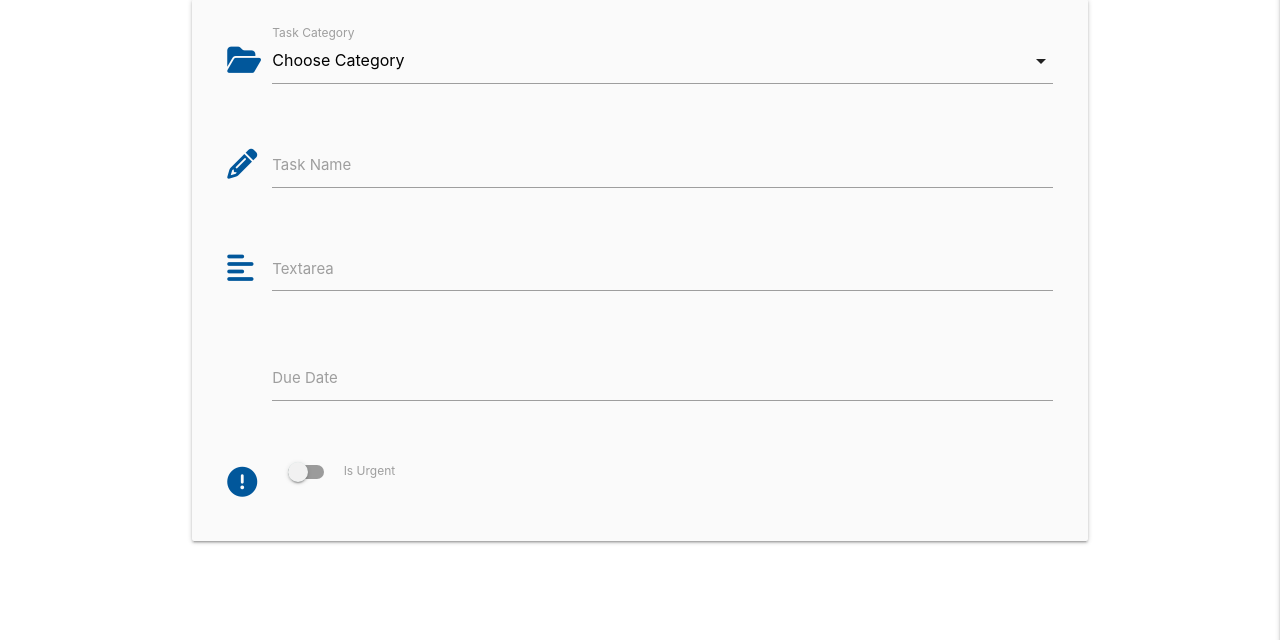
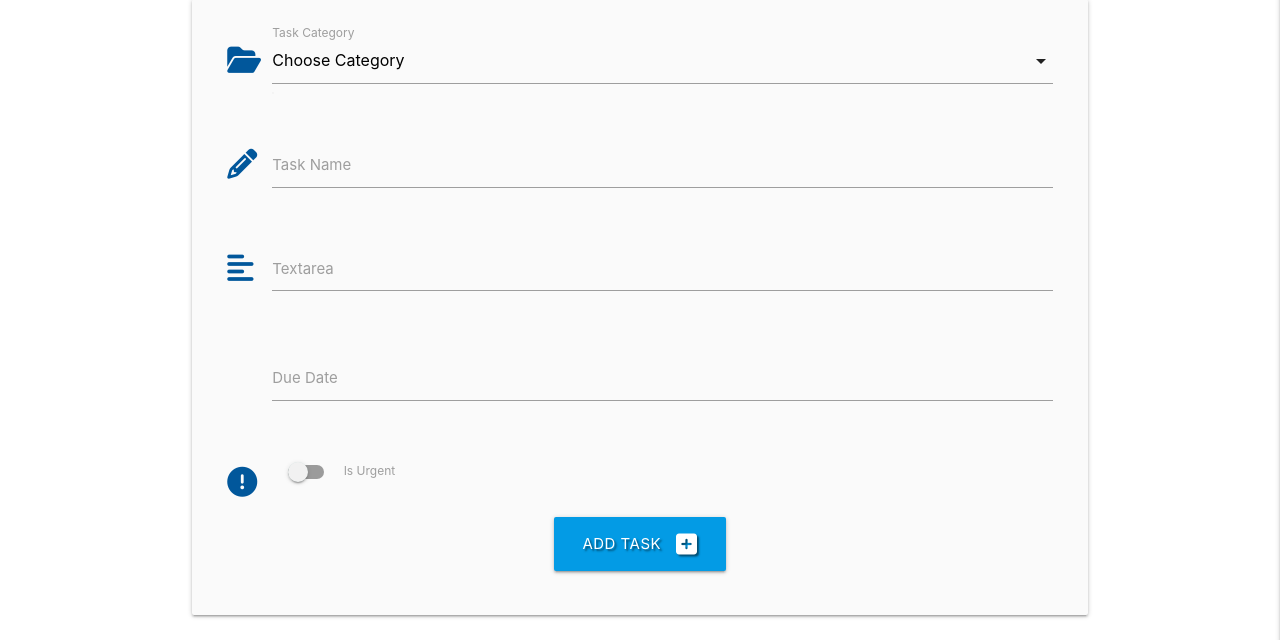
Before and after one commit to AlexanderMarriott/Mongo-db-practice-, a Flask app: page /add_task in a window 1280 px wide. Shown: the part 160-800 px from the top of the page. Run offline with Flask 3, Linux system fonts and the light colour scheme; data that the repository does not hold is empty; some libraries are stand-ins or nearby versions.

Commit message:
add custom materialise validation to category select

```diff
--- a/app.py
+++ b/app.py
@@ -99,8 +99,23 @@ def logout():
     return redirect(url_for("login"))
 
 
-@app.route("/add_task")
+@app.route("/add_task", methods=["GET", "POST"])
 def add_task():
+    if request.method == "POST":
+        is_urgent = "on" if request.form.get("is_urgent") else "off"
+        task = {
+            "category_name": request.form.get("category_name"),
+            "task_name": request.form.get("task_name"),
+            "task_description": request.form.get("task_description"),
+            "is_urgent": is_urgent,
+            "due_date": request.form.get("due_date"),
+            "created_by": session["user"]
+
+        }
+        mongo.db.tasks.insert_one(task)
+        flash("Task Sucessfully Added")
+        return redirect(url_for("get_tasks"))
+
     categories = mongo.db.categories.find().sort("category_name", 1)
     return render_template("add_task.html", categories=categories)
 
--- a/static/js/script.js
+++ b/static/js/script.js
@@ -11,4 +11,32 @@ $(document).ready(function(){
         done: "select"
       }
     });
+
+    validateMaterializeSelect();
+    function validateMaterializeSelect() {
+        let classValid = { "border-bottom": "1px solid #4caf50", "box-shadow": "0 1px 0 0 #4caf50" };
+        let classInvalid = { "border-bottom": "1px solid #f44336", "box-shadow": "0 1px 0 0 #f44336" };
+        if ($("select.validate").prop("required")) {
+            $("select.validate").css({ "display": "block", "height": "0", "padding": "0", "width": "0", "position": "absolute" });
+        }
+        $(".select-wrapper input.select-dropdown").on("focusin", function () {
+            $(this).parent(".select-wrapper").on("change", function () {
+                if ($(this).children("ul").children("li.selected:not(.disabled)").on("click", function () { })) {
+                    $(this).children("input").css(classValid);
+                }
+            });
+        }).on("click", function () {
+            if ($(this).parent(".select-wrapper").children("ul").children("li.selected:not(.disabled)").css("background-color") === "rgba(0, 0, 0, 0.03)") {
+                $(this).parent(".select-wrapper").children("input").css(classValid);
+            } else {
+                $(".select-wrapper input.select-dropdown").on("focusout", function () {
+                    if ($(this).parent(".select-wrapper").children("select").prop("required")) {
+                        if ($(this).css("border-bottom") != "1px solid rgb(76, 175, 80)") {
+                            $(this).parent(".select-wrapper").children("input").css(classInvalid);
+                        }
+                    }
+                });
+            }
+        });
+    }
   });
--- a/templates/add_task.html
+++ b/templates/add_task.html
@@ -3,7 +3,8 @@
 <h3 class="light-blue-text text-darken-4 center-align">Add Task</h3>
 
 <div class="row card-panel grey lighten-5">
-  <form class="col s12" method="POST" action="">
+  <form class="col s12" method="POST" action="{{ url_for('add_task') }}">
+    <!-- category selection -->
     <div class="row">
       <div class="input-field col s12">
         <i class="fas fa-folder-open prefix light-blue-text text-darken-4"></i>
@@ -23,6 +24,7 @@
         <label>Task Category</label>
       </div>
     </div>
+    <!-- task name -->
     <div class="row">
       <div class="input-field col s12">
         <i class="fas fa-pencil-alt prefix light-blue-text text-darken-4"></i>
@@ -38,7 +40,7 @@
         <label for="task_name">Task Name</label>
       </div>
     </div>
-
+    <!-- task description -->
     <div class="row">
       <div class="input-field col s12">
         <i class="fas fa-align-left prefix light-blue-text text-darken-4"></i>
@@ -53,6 +55,7 @@
         <label for="task_description">Textarea</label>
       </div>
     </div>
+    <!-- due date picker-->
     <div class="row">
       <div class="input-field col s12">
         <i class="fas fa-caendar-alt prefix light-blue-text text-darken-4"></i>
@@ -66,7 +69,7 @@
         <label for="due_date">Due Date</label>
       </div>
     </div>
-
+    <!-- is_urgent toggle -->
     <div class="row">
       <div class="input-field col s12">
         <div class="switch">
@@ -81,6 +84,14 @@
         </div>
       </div>
     </div>
+    <!-- submit button -->
+    <div class="row">
+      <div class="col s12 center-align">
+        <button type="submit" class="btn-large light-blue darken-1 text-shadow">
+          Add Task <i class="fas fa-plus-square right"></i>
+        </button>
+      </div>
+    </div>
   </form>
 </div>
 
--- a/templates/tasks.html
+++ b/templates/tasks.html
@@ -1,4 +1,7 @@
 {% extends "base.html" %} {% block content %}
+
+<h3 class="light-blue-text text-darken-4 center-align">All Tasks</h3>
+
 <ul class="collapsible">
   {% for task in tasks %}
   <li>
@@ -16,6 +19,7 @@
     <div class="collapsible-body">
       <strong>{{ task.category_name }}</strong>
       <p>{{ task.task_description }}</p>
+      <p><em>by: {{ task.created_by }}</em></p>
     </div>
   </li>
   {% endfor %}
```
